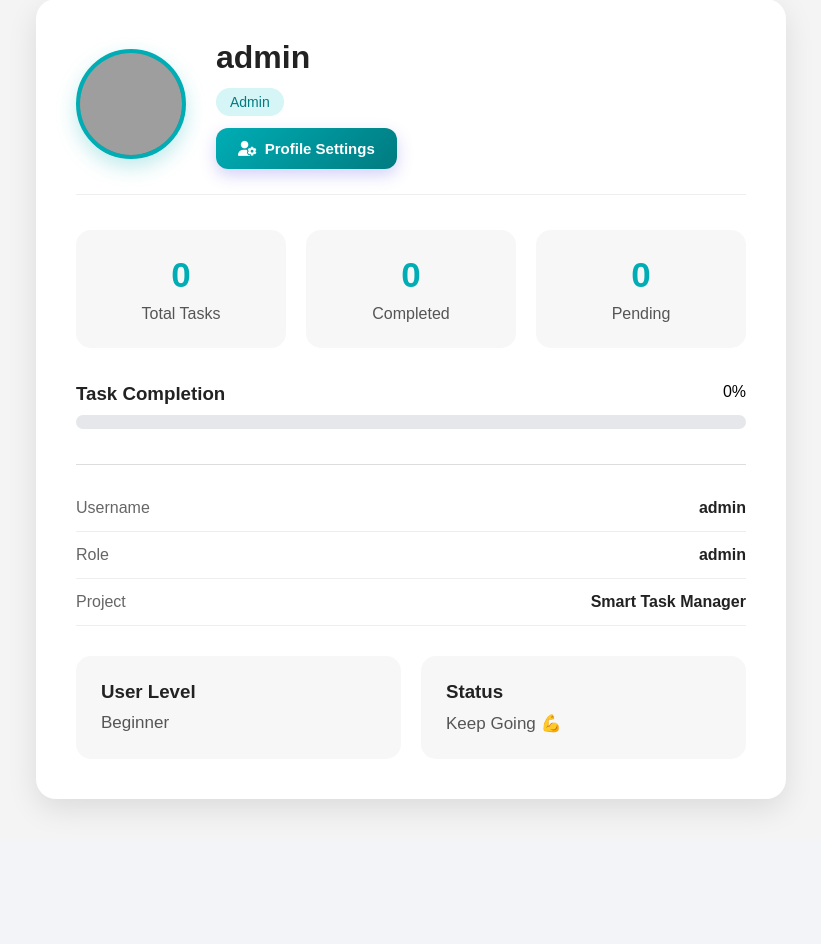
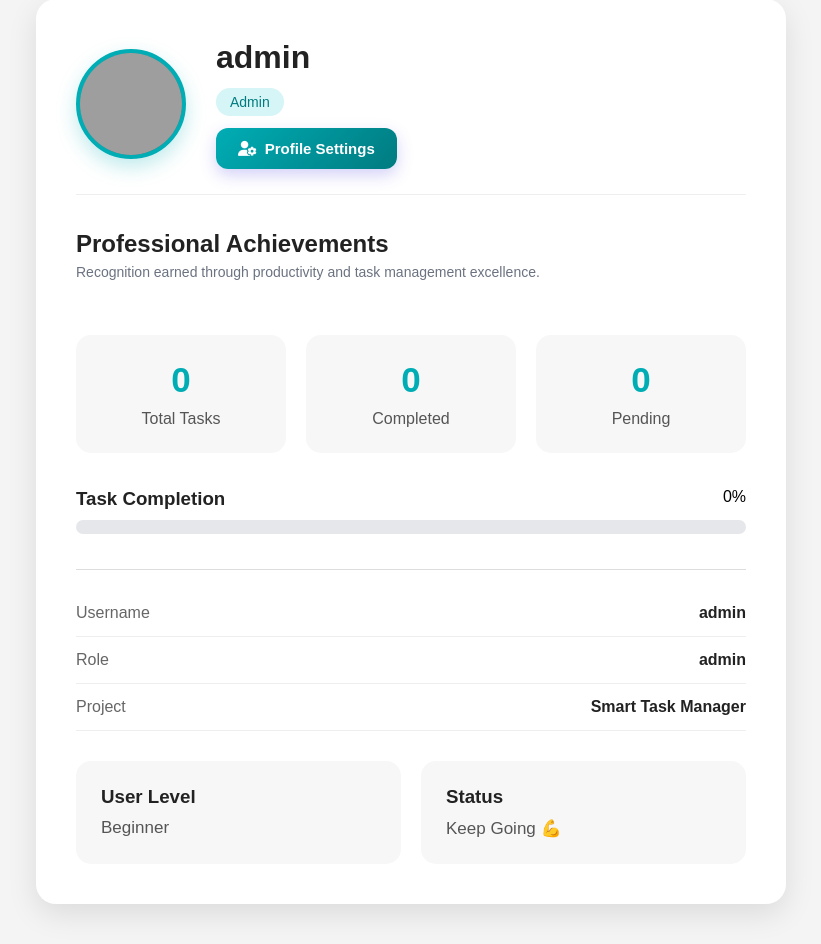
Before and after one commit to aishwaryagaikawad495-web/smart-task-manager, a Flask app: page /profile in a window 1280 px wide. Shown: the part 130-1074 px from the top of the page, without its empty margins (229-1050 px from the left). Before the commit the page ends 943 px from the top, so only its background shows below. Run offline with Flask 3, Linux system fonts and the light colour scheme; a user stored in the database is signed in; data comes from the database, SQL or seed files in the repository; both versions use the stored data as it was after the commit; grey boxes are pictures that could not be loaded.

Commit message:
docs: enhance README with achievement badges, productivity analytics, and user engagement features

```diff
--- a/static/style.css
+++ b/static/style.css
@@ -2462,3 +2462,147 @@ body.dark .low-box h3,
 body.dark .low-box p {
     color: #4ade80;
 }
+
+/*ACHIEVEMENTS SECTION */
+.achievement-section {
+margin: 35px 0;
+}
+
+.achievement-header {
+margin-bottom: 20px;
+}
+
+.achievement-header h3 {
+font-size: 24px;
+font-weight: 700;
+color: #222;
+margin-bottom: 6px;
+}
+
+.achievement-header p {
+color: #6b7280;
+font-size: 14px;
+}
+
+/* GRID */
+
+.badge-grid {
+display: grid;
+grid-template-columns: repeat(auto-fit, minmax(280px, 1fr));
+gap: 16px;
+}
+
+/* CARD */
+
+.achievement-card {
+display: flex;
+align-items: center;
+gap: 16px;
+
+
+padding: 18px 20px;
+
+background: white;
+
+border: 1px solid #e5e7eb;
+border-radius: 16px;
+
+transition: all 0.3s ease;
+
+box-shadow: 0 4px 12px rgba(0,0,0,0.05);
+
+
+}
+
+.achievement-card:hover {
+transform: translateY(-4px);
+
+box-shadow:
+    0 12px 24px rgba(0,0,0,0.10);
+
+border-color: #00adb5;
+
+
+}
+
+/* ICON */
+
+.achievement-icon {
+width: 60px;
+height: 60px;
+
+flex-shrink: 0;
+
+border-radius: 14px;
+
+background: linear-gradient(
+    135deg,
+    #00adb5,
+    #007b80
+);
+
+display: flex;
+justify-content: center;
+align-items: center;
+
+}
+
+.achievement-icon i {
+color: white;
+font-size: 24px;
+}
+
+/* TEXT */
+
+.achievement-content h4 {
+font-size: 17px;
+font-weight: 700;
+color: #222;
+margin-bottom: 5px;
+}
+
+.achievement-content span {
+font-size: 14px;
+color: #6b7280;
+}
+
+/* DARK MODE */
+
+body.dark .achievement-header h3 {
+color: #f1f1f1;
+}
+
+body.dark .achievement-header p {
+color: #bdbdbd;
+}
+
+body.dark .achievement-card {
+background: #1e1e1e;
+border: 1px solid #333;
+}
+
+body.dark .achievement-card:hover {
+border-color: #00adb5;
+}
+
+body.dark .achievement-content h4 {
+color: white;
+}
+
+body.dark .achievement-content span {
+color: #bdbdbd;
+}
+
+/* MOBILE */
+
+@media(max-width:768px){
+
+.badge-grid{
+    grid-template-columns:1fr;
+}
+
+.achievement-card{
+    padding:16px;
+}
+
+}
--- a/templates/profile.html
+++ b/templates/profile.html
@@ -29,6 +29,91 @@
 
         </div>
 
+        <div class="achievement-section">
+
+            <div class="achievement-header">
+                <h3>Professional Achievements</h3>
+                <p>Recognition earned through productivity and task management excellence.</p>
+            </div>
+
+            <div class="badge-grid">
+
+                {% if completed_tasks >= 25 %}
+                <div class="achievement-card">
+                    <div class="achievement-icon">
+                        <i class="fas fa-award"></i>
+                    </div>
+                    <div class="achievement-content">
+                        <h4>Execution Excellence</h4>
+                        <span>25+ Tasks Completed</span>
+                    </div>
+                </div>
+                {% endif %}
+
+                {% if completed_tasks >= 50 %}
+                <div class="achievement-card">
+                    <div class="achievement-icon">
+                        <i class="fas fa-medal"></i>
+                    </div>
+                    <div class="achievement-content">
+                        <h4>Productivity Leader</h4>
+                        <span>50+ Tasks Completed</span>
+                    </div>
+                </div>
+                {% endif %}
+
+                {% if completion_percentage >= 80 %}
+                <div class="achievement-card">
+                    <div class="achievement-icon">
+                        <i class="fas fa-chart-line"></i>
+                    </div>
+                    <div class="achievement-content">
+                        <h4>Performance Excellence</h4>
+                        <span>80% Completion Rate</span>
+                    </div>
+                </div>
+                {% endif %}
+
+                {% if completion_percentage >= 90 %}
+                <div class="achievement-card">
+                    <div class="achievement-icon">
+                        <i class="fas fa-crown"></i>
+                    </div>
+                    <div class="achievement-content">
+                        <h4>Elite Contributor</h4>
+                        <span>90%+ Productivity Score</span>
+                    </div>
+                </div>
+                {% endif %}
+
+                {% if pending_tasks == 0 and total_tasks > 0 %}
+                <div class="achievement-card">
+                    <div class="achievement-icon">
+                        <i class="fas fa-bolt"></i>
+                    </div>
+                    <div class="achievement-content">
+                        <h4>Backlog Free</h4>
+                        <span>Zero Pending Tasks</span>
+                    </div>
+                </div>
+                {% endif %}
+
+                {% if total_tasks >= 100 %}
+                <div class="achievement-card">
+                    <div class="achievement-icon">
+                        <i class="fas fa-layer-group"></i>
+                    </div>
+                    <div class="achievement-content">
+                        <h4>Workflow Strategist</h4>
+                        <span>100+ Tasks Managed</span>
+                    </div>
+                </div>
+                {% endif %}
+
+            </div>
+
+
+        </div>
 
         <div class="profile-stats">
 
```
Also changed, not shown: README.md, data.db.
